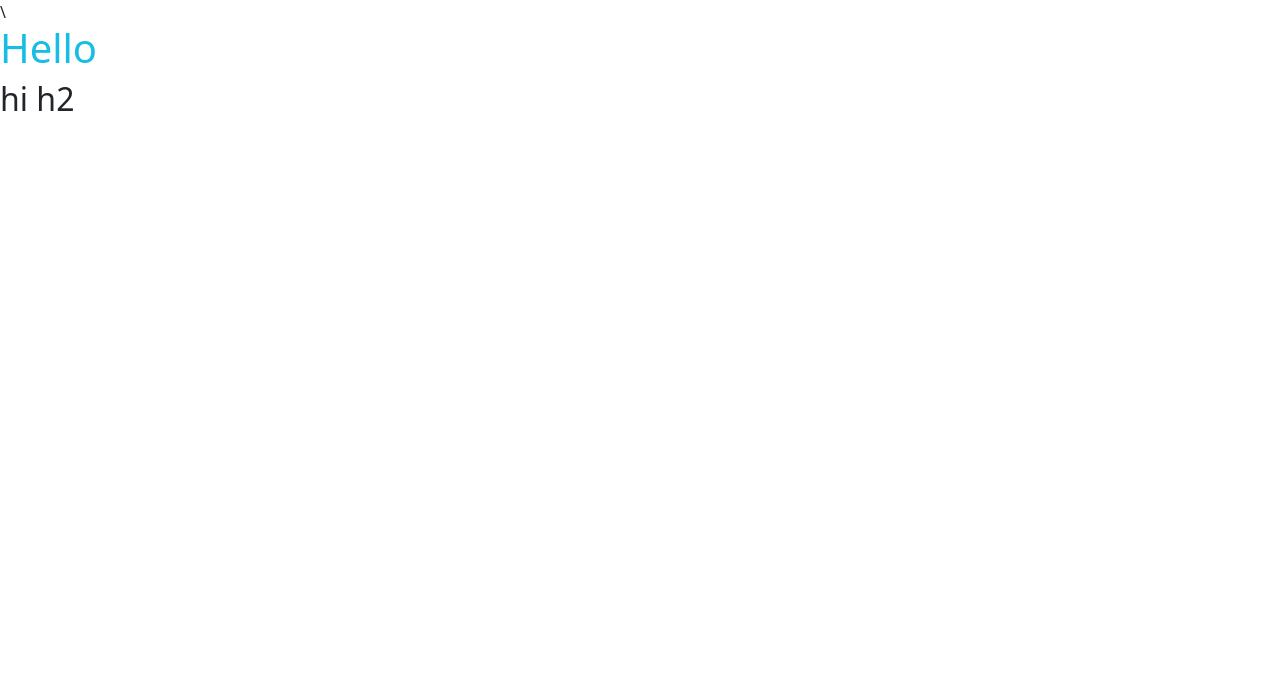
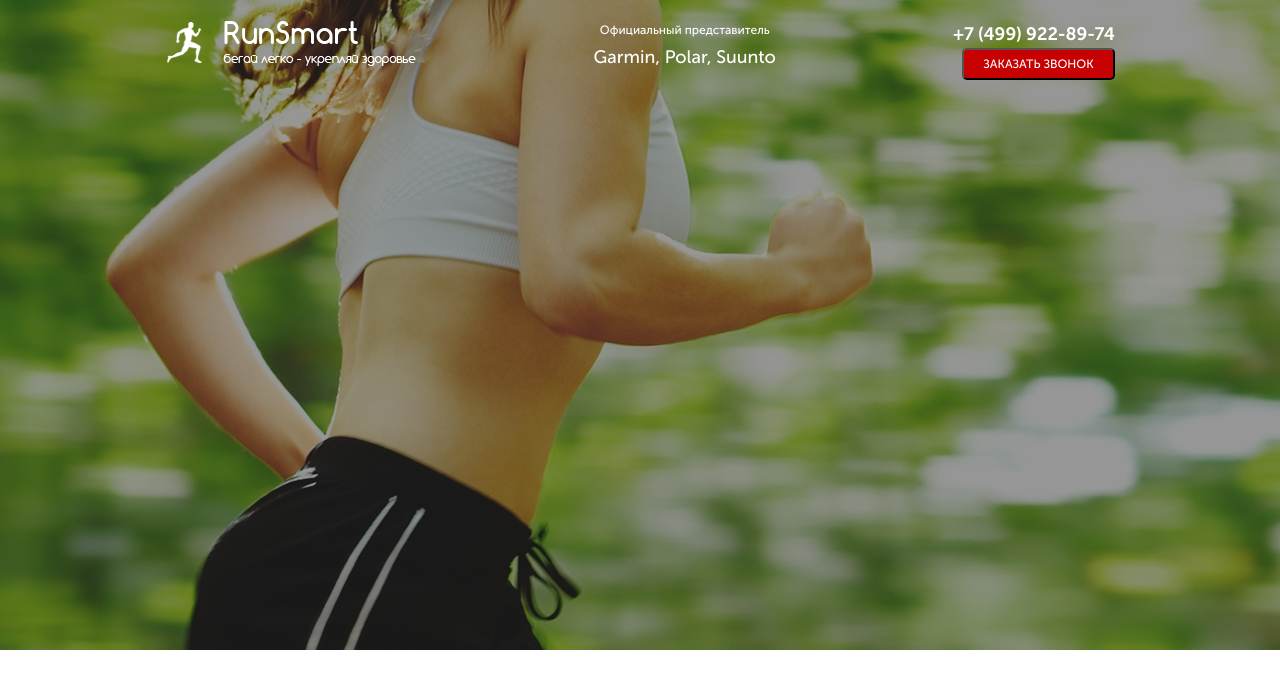
Before and after one commit to GuyFromEkb/runSmart_learnProject, a website: page src/index.html in a window 1280 px wide. Drawn offline with Linux system fonts and the light colour scheme.

Commit message:
add bg promo and header

```diff
--- a/src/index.html
+++ b/src/index.html
@@ -5,17 +5,35 @@
     <meta charset="UTF-8">
     <meta http-equiv="X-UA-Compatible" content="IE=edge">
     <meta name="viewport" content="width=device-width, initial-scale=1.0">
-    <link rel="stylesheet" href="css/bootstrap-reboot.min.css">\
+    <link rel="stylesheet" href="css/bootstrap-reboot.min.css">
     <link rel="stylesheet" href="css/font.css">
     <link rel="stylesheet" href="css/style.min.css">
     <title>Document</title>
 </head>
 
 <body>
-    <header>
-        <h1>Hello</h1>
-        <h2>hi h2</h2>
-    </header>
+    <div class="promo">
+        <div class="container">
+            <header class="header">
+                <div class="header__logo">
+                    <img src="/icons/logo.png" alt="">
+                </div>
+                <div class="header__text">
+                    Официальный представитель <br>
+                    <span> Garmin, Polar, Suunto</span>
+                </div>
+                <div class="header__contacts">
+                    <a href="tel:+74999228974" class="header__phone">+7 (499) 922-89-74</a>
+                    <button class="button">заказать звонок</button>
+                </div>
+
+
+            </header>
+        </div>
+
+    </div>
+
+
 
 </body>
 
--- /dev/null
+++ b/src/sass/blocks/_button.scss
@@ -0,0 +1,7 @@
+button {
+    background: #C70101;
+    border-radius: 5px;
+    text-align: center;
+    text-transform: uppercase;
+    color: #FFFFFF;
+}
--- /dev/null
+++ b/src/sass/blocks/_header.scss
@@ -0,0 +1,35 @@
+.header {
+    display: flex;
+    justify-content: space-between;
+    &__text {
+        font-weight: 500;
+        font-size: 12px;
+        text-align: center;
+        color: #FFFFFF;
+        span {
+            display: block;
+            margin-top: 5px;
+            font-size: 18px;
+        }
+    }
+    &__contacts {
+        display: flex;
+        flex-direction: column;
+        align-items: flex-end;
+        button {
+            width: 153px;
+            height: 32px;
+            font-size: 12px;
+        }
+    }
+    &__phone {
+        display: block;
+        text-decoration: none;
+        color: #ffffff;
+        font-size: 18px;
+        font-weight: 700;
+        &:hover {
+            color: $main-color;
+        }
+    }
+}
--- /dev/null
+++ b/src/sass/blocks/_promo.scss
@@ -0,0 +1,5 @@
+.promo {
+    min-height: 650px;
+    padding: 21px 0 93px 0;
+    background-image: url(../img/main.jpg);
+}
--- a/src/sass/style.scss
+++ b/src/sass/style.scss
@@ -1,5 +1,12 @@
-header {
-    h1 {
-        color: rgb(23, 189, 226);
-    }
+@import 'base/variables';
+@import 'blocks/promo';
+@import 'blocks/header';
+@import 'blocks/button';
+* {
+    font-family: 'Museo Sans Cyrl', sans-serif;
 }
+
+.container {
+    width: 950px;
+    margin: 0 auto;
+}
```
Also changed, not shown: src/css/style.min.css.
